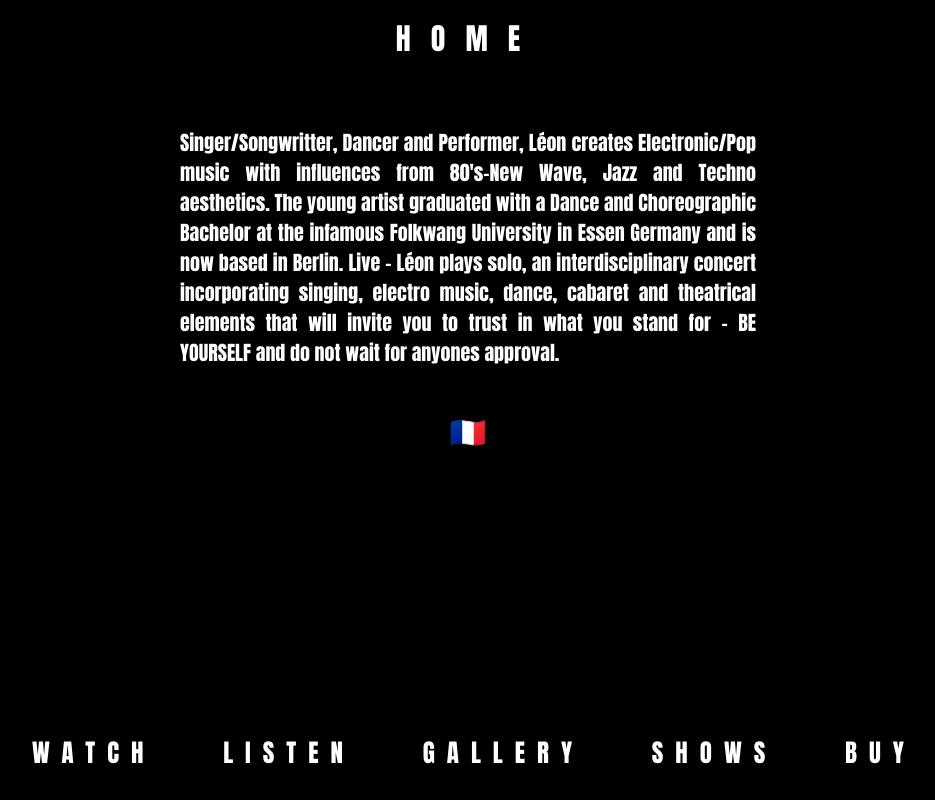
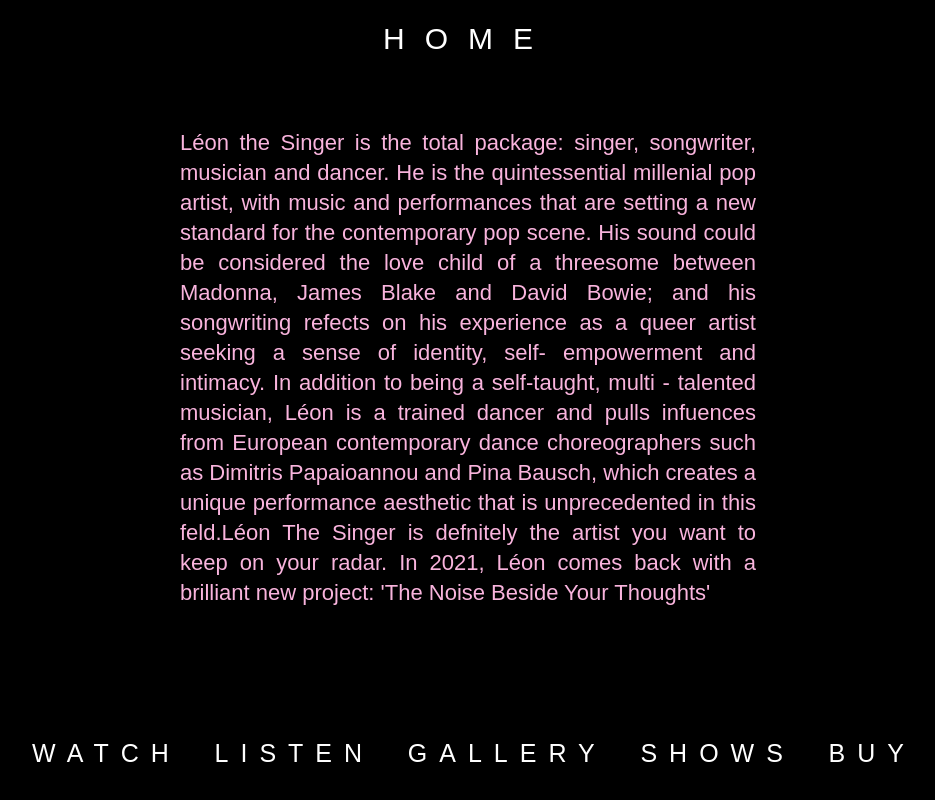
Before and after one commit to MilanBarande/leon-gatsby, a Gatsby site: page /about in a window 1280 px wide. Shown: the whole page, without its empty margins (172-1107 px from the left). Built offline with nearby package versions, Linux system fonts and the light colour scheme; Gatsby itself is replaced by a stand-in of ours.

Commit message:
:lipstick: change font and bio

```diff
--- a/src/components/layout.scss
+++ b/src/components/layout.scss
@@ -7,7 +7,7 @@
 }
 
 html {
-  font-family: "Anton", sans-serif !important;
+  font-family: "Futura italic", sans-serif !important;
   -ms-text-size-adjust: 100%;
   -webkit-text-size-adjust: 100%;
 }
--- a/src/components/link.scss
+++ b/src/components/link.scss
@@ -2,7 +2,7 @@
   font-size: 25px;
   text-transform: uppercase;
   letter-spacing: 12px;
-  color: white;
+  color: #f9b4dd;
   text-decoration: none;
 }
 
--- a/src/pages/about.js
+++ b/src/pages/about.js
@@ -9,20 +9,20 @@
   french:
     "Léon c’est l’artiste complet, le touche à tout de talent, musicien, chanteur, danseur, perfomer… son concert « project yourself » est une véritable pépite à 360°. Sa voix, sa présence scénique, sa musique, son énergie rythmique électrisent. Aujourd’hui basé à Berlin, ce grand créatif propose une électro-pop qui puise ses influences dans la new wave, le jazz et la techno. Le voir en concert c’est plonger dans un véritable univers pop, élégant, incarné et singulier… une véritable expérience live.",
   english:
-    "Singer/Songwritter, Dancer and Performer, Léon creates Electronic/Pop music with influences from 80's-New Wave, Jazz and Techno aesthetics. The young artist graduated with a Dance and Choreographic Bachelor at the infamous Folkwang University in Essen Germany and is now based in Berlin. Live - Léon plays solo, an interdisciplinary concert incorporating singing, electro music, dance, cabaret and theatrical elements that will invite you to trust in what you stand for - BE YOURSELF and do not wait for anyones approval.",
+    "Léon the Singer is the total package: singer, songwriter, musician and dancer. He is the quintessential millenial pop artist, with music and performances that are setting a new standard for the contemporary pop scene. His sound could be considered the love child of a threesome between Madonna, James Blake and David Bowie; and his songwriting refects on his experience as a queer artist seeking a sense of identity, self- empowerment and intimacy. In addition to being a self-taught, multi - talented musician, Léon is a trained dancer and pulls infuences from European contemporary dance choreographers such as Dimitris Papaioannou and Pina Bausch, which creates a unique performance aesthetic that is unprecedented in this feld.Léon The Singer is defnitely the artist you want to keep on your radar. In 2021, Léon comes back with a brilliant new project: 'The Noise Beside Your Thoughts'",
 }
 
 const AboutPage = ({ uri }) => {
-  const [language, setLanguage] = useState("english")
-  const toggleLanguage = () =>
-    language === "english" ? setLanguage("french") : setLanguage("english")
+  // const [language, setLanguage] = useState("english")
+  // const toggleLanguage = () =>
+  //   language === "english" ? setLanguage("french") : setLanguage("english")
   return (
     <Layout className="about">
       <SEO title="About" />
-      <div className="about-text">{bio[language]}</div>
-      <div className="toggle-language-button" onClick={toggleLanguage}>
+      <div className="about-text">{bio.english}</div>
+      {/* <div className="toggle-language-button" onClick={toggleLanguage}>
         {language === "english" ? "🇫🇷" : "🇬🇧 🇺🇸"}
-      </div>
+      </div> */}
       <LinkList uri={uri} />
     </Layout>
   )
--- a/src/pages/about.scss
+++ b/src/pages/about.scss
@@ -1,10 +1,10 @@
 .about-text {
-  color: white;
   margin: 50px 0;
   width: 60%;
-  font-size: 20px;
+  font-size: 22px;
   text-align: justify;
   line-height: 50px;
+  color: #f9b4dd;
 }
 
 @media only screen and (max-height: 800px) {
--- a/src/pages/index.scss
+++ b/src/pages/index.scss
@@ -1,5 +1,10 @@
 #album-cover {
   margin: 0 auto;
+}
+
+@font-face {
+  font-family: 'Futura italic';
+  src: url('../fonts/Futura\ Italic.ttf')
 }
 
 @media only screen and (min-height: 800px) {
```
Also changed, not shown: src/fonts/Futura Italic.ttf (added).
